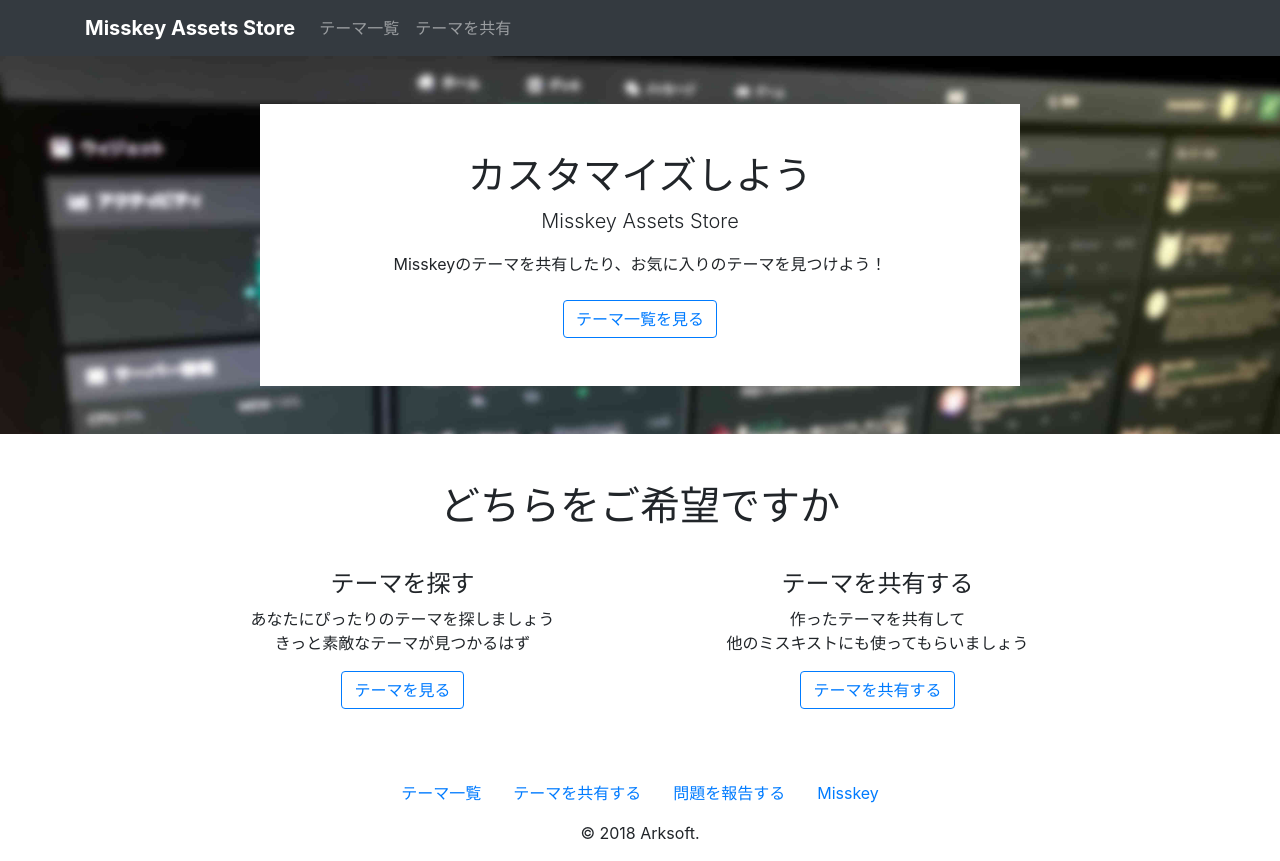
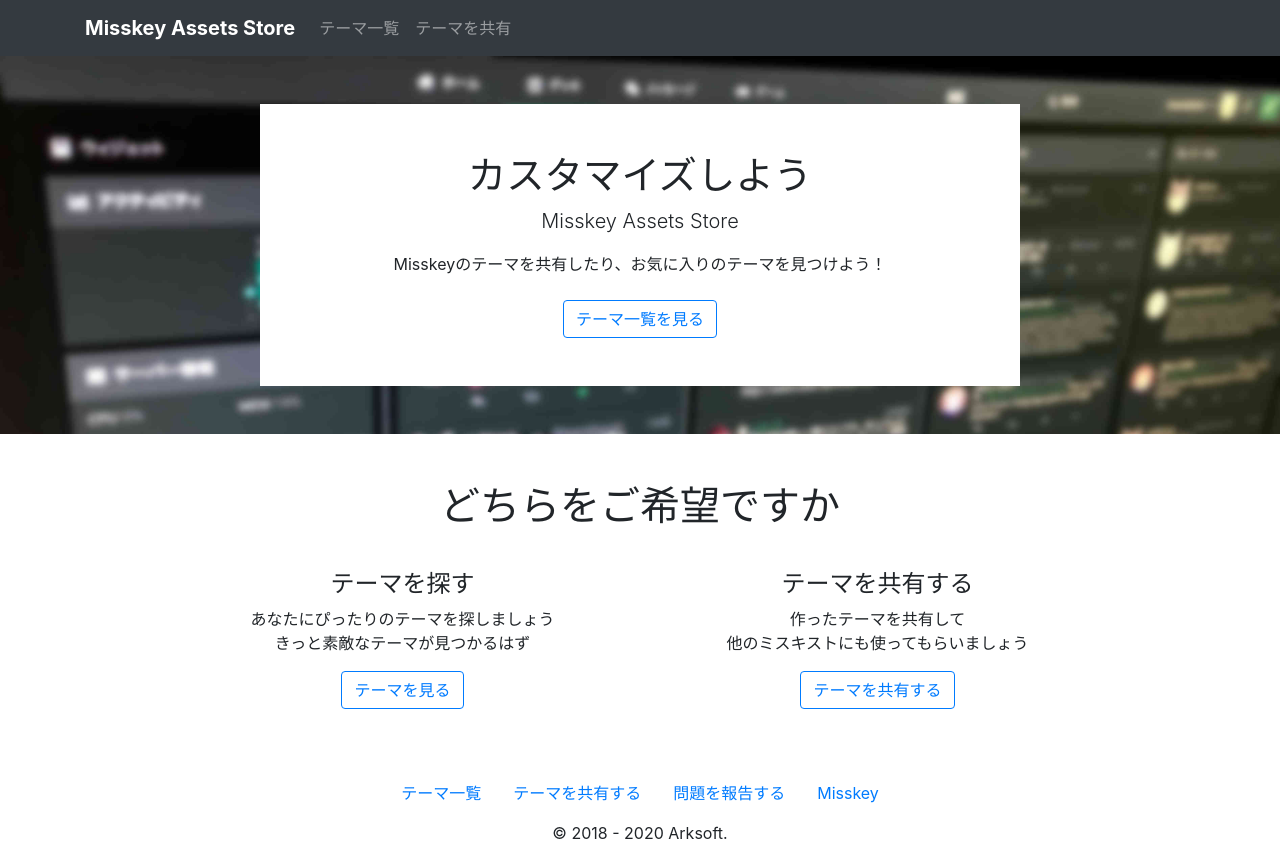
Before and after one commit to SanMurakami/MiAS, an Angular app: page / in a window 1280 px wide. Built offline with nearby package versions, Linux system fonts and the light colour scheme; no server answers.

Commit message:
Update copyright

```diff
--- a/src/app/app.component.html
+++ b/src/app/app.component.html
@@ -26,7 +26,7 @@
     </div>
     <div class="row">
       <div class="col-md-12 text-center">
-        <p class="mt-2 mb-0">© 2018 Arksoft.</p>
+        <p class="mt-2 mb-0">© 2018 - 2020 Arksoft.</p>
       </div>
     </div>
   </div>
```
